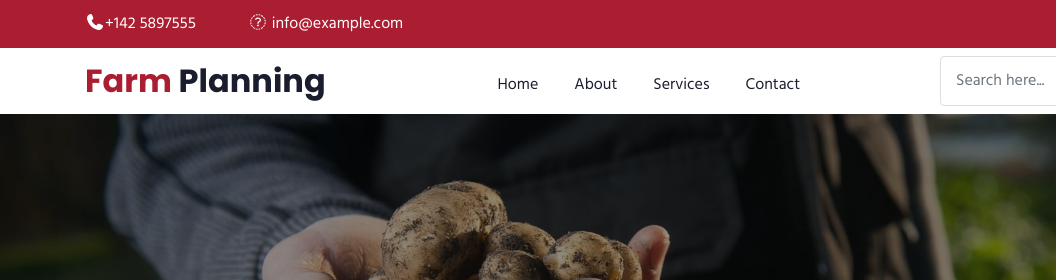
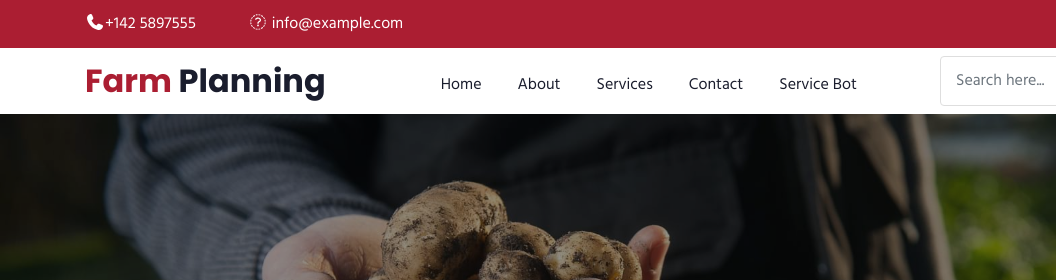
Before and after one commit to sangwan16/FRT_final_project, a plain HTML site: page index.html in a window 1280 px wide. Shown: the top 280 px of the page, 0-1056 px from the left. Drawn offline with nearby package versions, Linux system fonts and the light colour scheme.

Commit message:
Bot added

```diff
--- a/index.html
+++ b/index.html
@@ -61,6 +61,9 @@
 
           <li class="nav-item">
             <a class="nav-link" href="contact.html">Contact</a>
+          </li>
+          <li class="nav-item">
+            <a class="nav-link" href="Bot.html">Service bot</a>
           </li>
         </ul>
         <form action="#" class="form-inline position-relative my-2 my-lg-0">
```
Also changed, not shown: Bot.html (added, +7 -0 lines).
